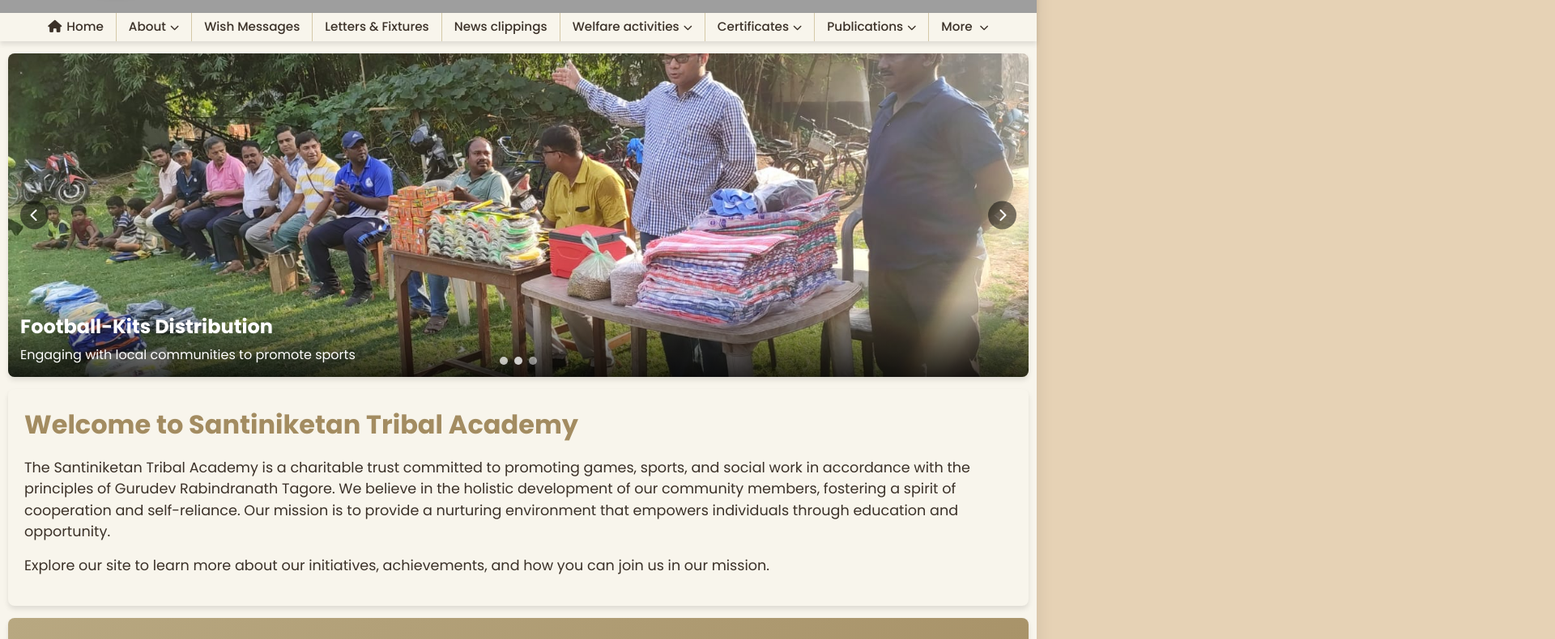
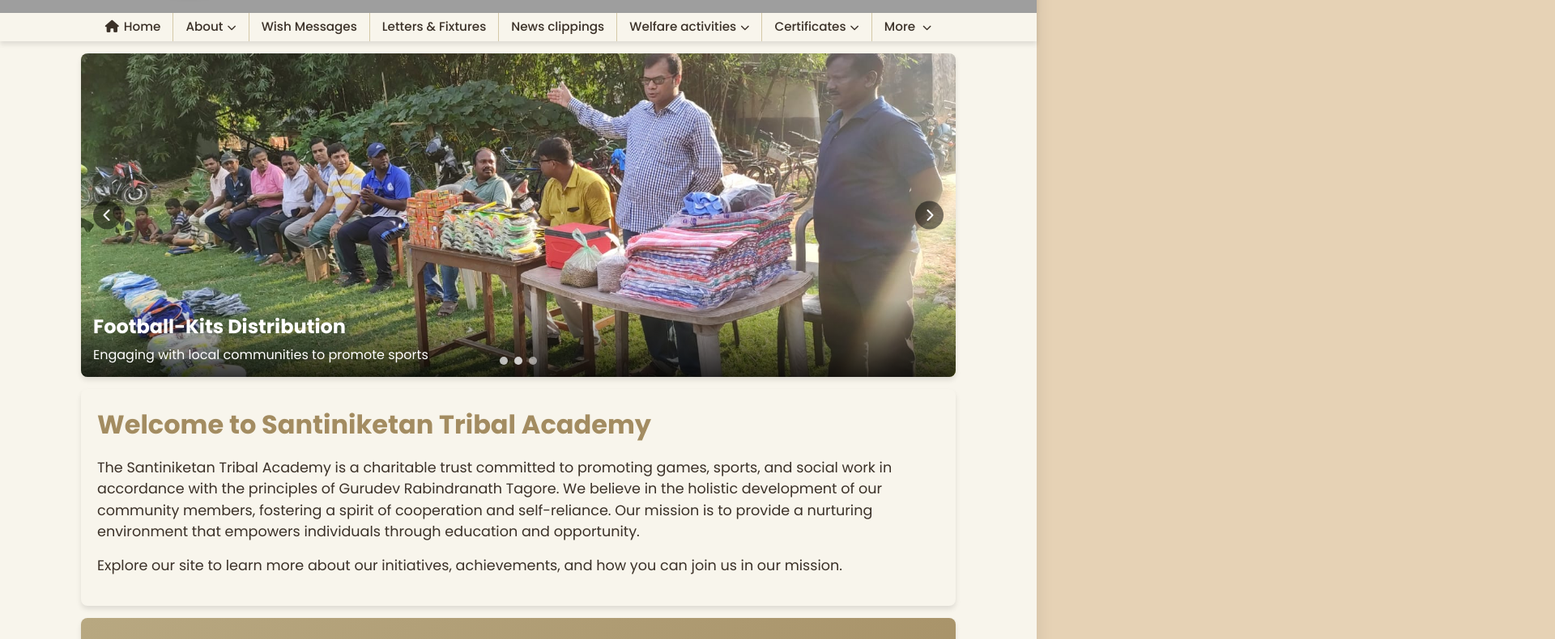
Before and after one commit to FusionWithArt-Identity/MyWebSite, a plain HTML site: page index.html in a window 1280 px wide. Shown: the part 231-1021 px from the top of the page at 81% size, 1920 px wide, since content can reach past the window. Drawn offline with Linux system fonts and the light colour scheme; grey boxes are pictures that could not be loaded.

Commit message:
Update style.css

```diff
--- a/style.css
+++ b/style.css
@@ -51,11 +51,12 @@ body {
     background-color: var(--light-color); /* The page "sheet" background */
     box-shadow: 0 0 20px rgba(0,0,0,0.1); /* Optional: adds depth */
     overflow-x: clip; /* <--- ADDED: Prevents horizontal scroll without breaking sticky nav */
+    min-width: 769px; /* <--- NEW FIX: Forces body to desktop width when desktop media queries are active */
 }
 
 .container {
     width: 100%;
-    max-width: 2600px;
+    max-width: 1100px;
     margin: 0 auto;
     padding: 0 0.625rem; /* 10px */
 }
@@ -1006,6 +1007,10 @@ footer {
 
 /* --- TABLET/MOBILE STYLES --- */
 @media (max-width: 768px), (max-width: 992px) and (max-height: 500px) {
+    body {
+        min-width: 0; /* <--- NEW FIX: Undoes the desktop min-width for mobile/responsive view */
+    }
+
     .header-content {
         flex-direction: row;
         justify-content: center;
```
